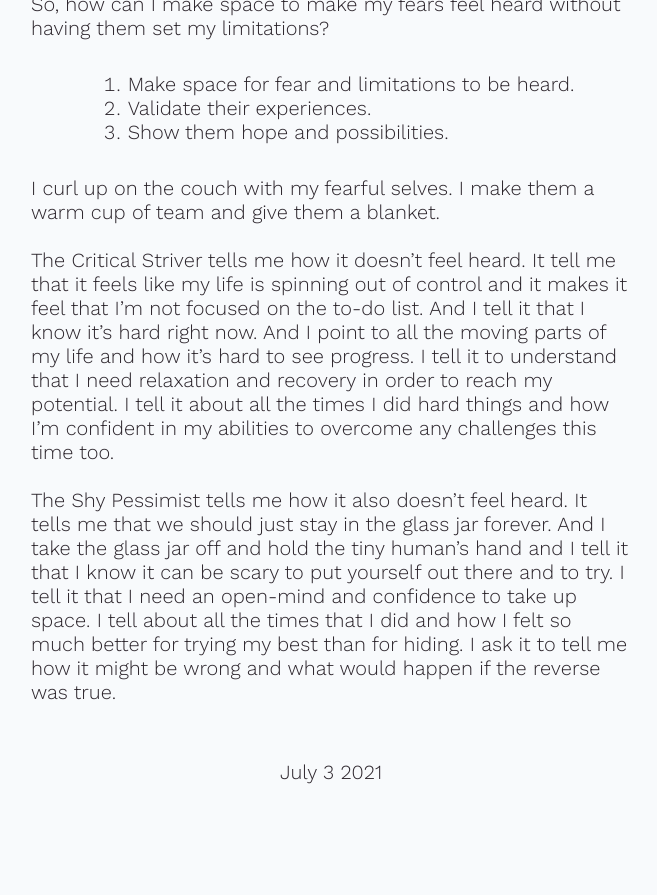
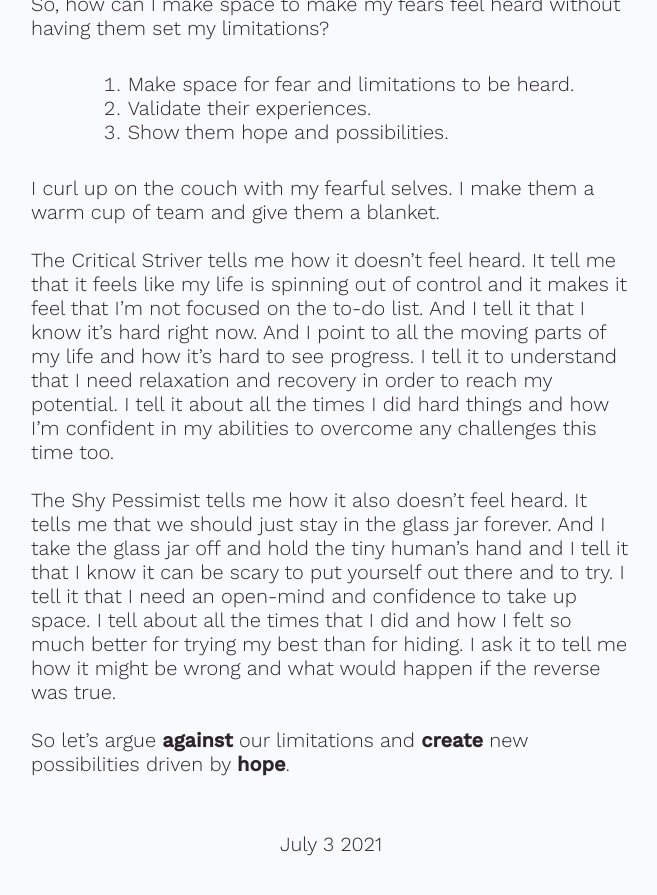
Before and after one commit to shannawn/shannonaw, a Jekyll site: the page built from brain-doodles/limitations.md, in a window 1280 px wide and 900 px high, scrolled down 1718 px. Shown: the top 895 px of the window, without its empty margins (309-966 px from the left). Built offline with Jekyll 4.4.1, drawn with Linux system fonts in a browser that asks for light colours; our own code applies the rules of GitHub Pages for plain Markdown files; before the commit the page ends 2546 px from its top, so only the background shows below that.

Commit message:
Update limitations.md

```diff
--- a/brain-doodles/limitations.md
+++ b/brain-doodles/limitations.md
@@ -40,3 +40,5 @@ I curl up on the couch with my fearful selves. I make them a warm cup of team an
 The Critical Striver tells me how it doesn't feel heard. It tell me that it feels like my life is spinning out of control and it makes it feel that I'm not focused on the to-do list. And I tell it that I know it's hard right now. And I point to all the moving parts of my life and how it's hard to see progress. I tell it to understand that I need relaxation and recovery in order to reach my potential. I tell it about all the times I did hard things and how I'm confident in my abilities to overcome any challenges this time too.
 
 The Shy Pessimist tells me how it also doesn't feel heard. It tells me that we should just stay in the glass jar forever. And I take the glass jar off and hold the tiny human's hand and I tell it that I know it can be scary to put yourself out there and to try. I tell it that I need an open-mind and confidence to take up space. I tell about all the times that I did and how I felt so much better for trying my best than for hiding. I ask it to tell me how it might be wrong and what would happen if the reverse was true.
+
+So let's argue **against** our limitations and **create** new possibilities driven by **hope**.
```
